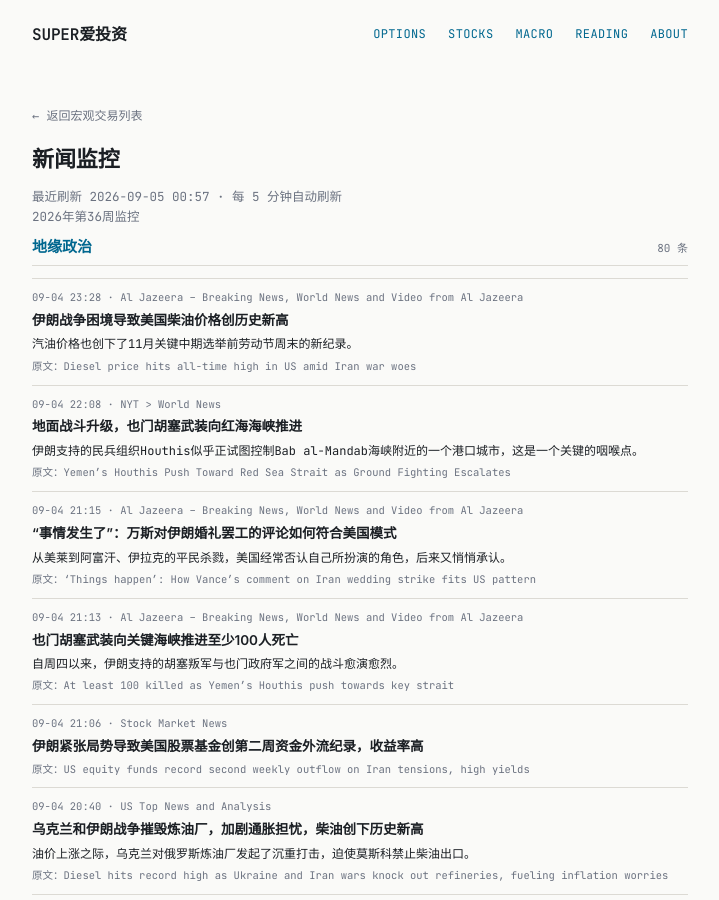
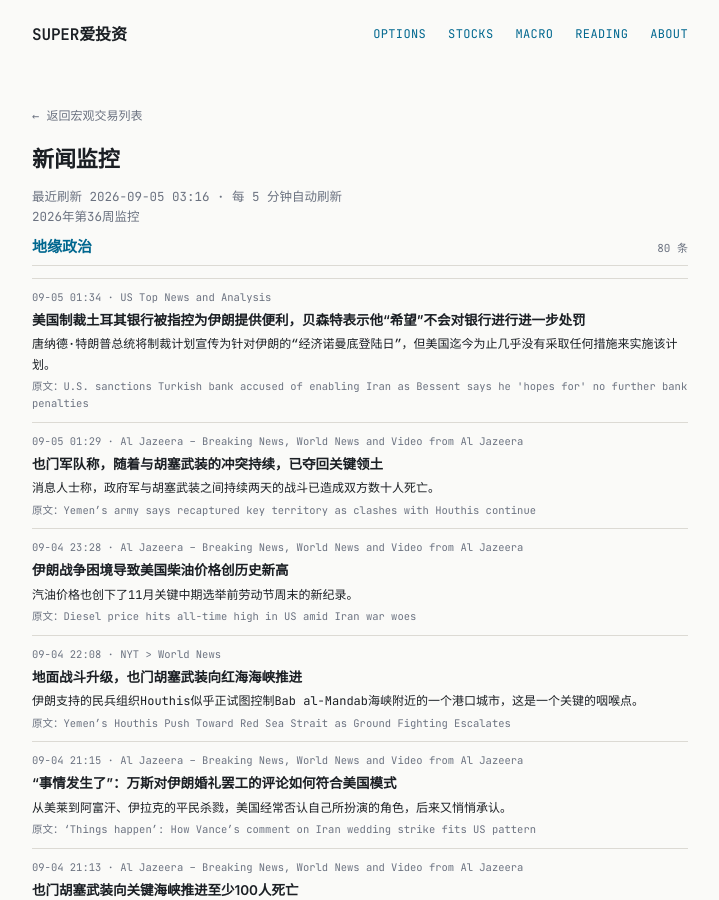
Before and after one commit to tang3super/tang3super.github.io, a Jekyll site: the page built from macro-trade/news-digest.md, in a window 1280 px wide and 900 px high. Shown: the whole window, without its empty margins (280-999 px from the left). Built offline with Jekyll 4.4.1, drawn with Linux system fonts in a browser that asks for light colours; some of the changed text lies outside the part shown.

Commit message:
sync news-digest article

```diff
--- a/macro-trade/news-digest.md
+++ b/macro-trade/news-digest.md
@@ -5,11 +5,25 @@ title: 新闻监控
 date: '2026-09-05'
 summary: 2026年第36周监控
 week_label: 2026年第36周监控
-last_updated: 2026-09-05 00:57
+last_updated: 2026-09-05 03:16
 refresh_note: 每 5 分钟自动刷新
 topics:
 - name: 地缘政治
   items:
+  - title: U.S. sanctions Turkish bank accused of enabling Iran as Bessent says he 'hopes for' no further bank penalties
+    summary: President Donald Trump hyped the sanctions plan as "economic D-Day" against Iran, but the U.S. has so far taken few steps to implement it.
+    link: https://www.cnbc.com/2026/09/04/iran-turkey-sanctions-economy-bessent.html
+    source: US Top News and Analysis
+    time: 09-05 01:34
+    title_zh: 美国制裁土耳其银行被指控为伊朗提供便利，贝森特表示他“希望”不会对银行进行进一步处罚
+    summary_zh: 唐纳德·特朗普总统将制裁计划宣传为针对伊朗的“经济诺曼底登陆日”，但美国迄今为止几乎没有采取任何措施来实施该计划。
+  - title: Yemen’s army says recaptured key territory as clashes with Houthis continue
+    summary: Two days of fighting between government forces and Houthi fighters has left dozens dead on both sides, sources say.
+    link: https://www.aljazeera.com/news/2026/9/4/yemens-army-says-recaptured-key-territory-as-clashes-with-houthis-continue?traffic_source=rss
+    source: Al Jazeera – Breaking News, World News and Video from Al Jazeera
+    time: 09-05 01:29
+    title_zh: 也门军队称，随着与胡塞武装的冲突持续，已夺回关键领土
+    summary_zh: 消息人士称，政府军与胡塞武装之间持续两天的战斗已造成双方数十人死亡。
   - title: Diesel price hits all-time high in US amid Iran war woes
     summary: Price of gasoline also sets new record for Labor Day weekend ahead of crucial midterm elections in November.
     link: https://www.aljazeera.com/economy/2026/9/4/diesel-price-hits-all-time-high-in-us-amid-iran-war-woes?traffic_source=rss
```
Also changed, not shown: other parts of macro-trade/news-digest.md (+0 -14 lines).
